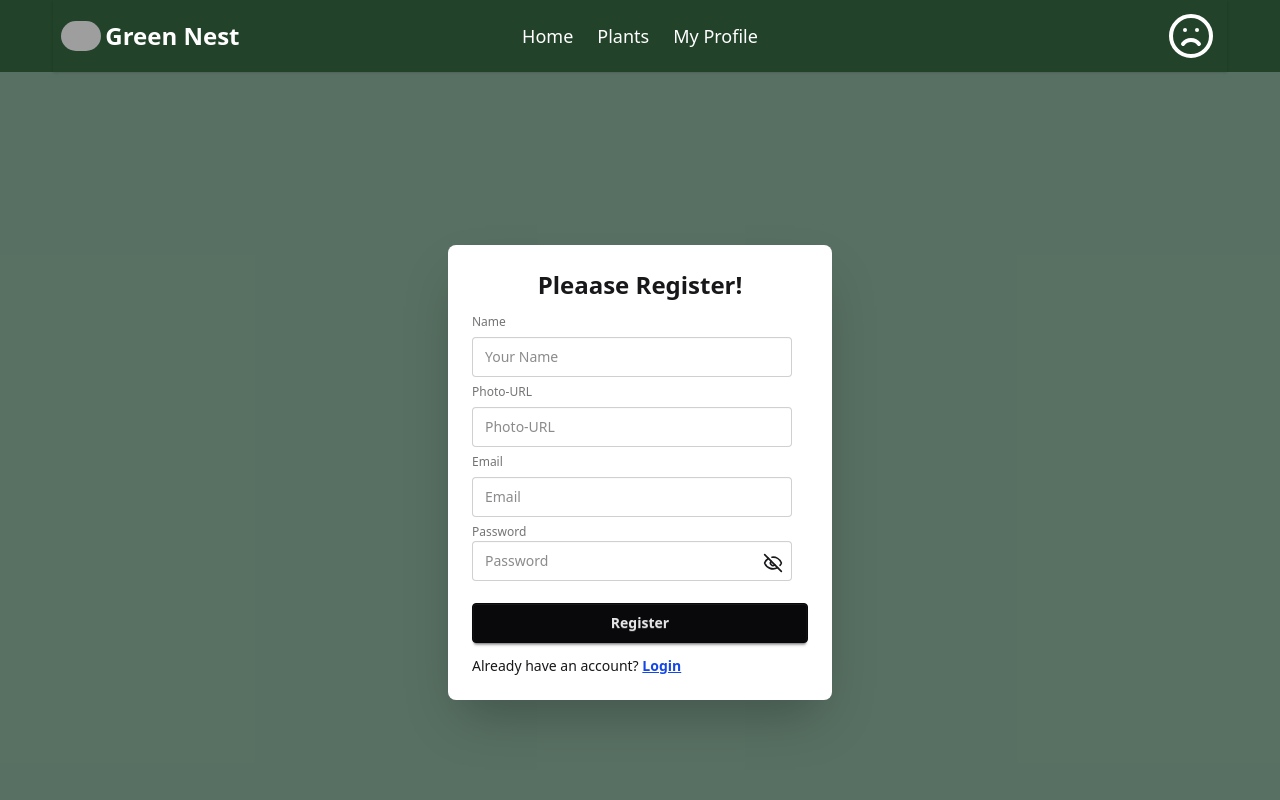
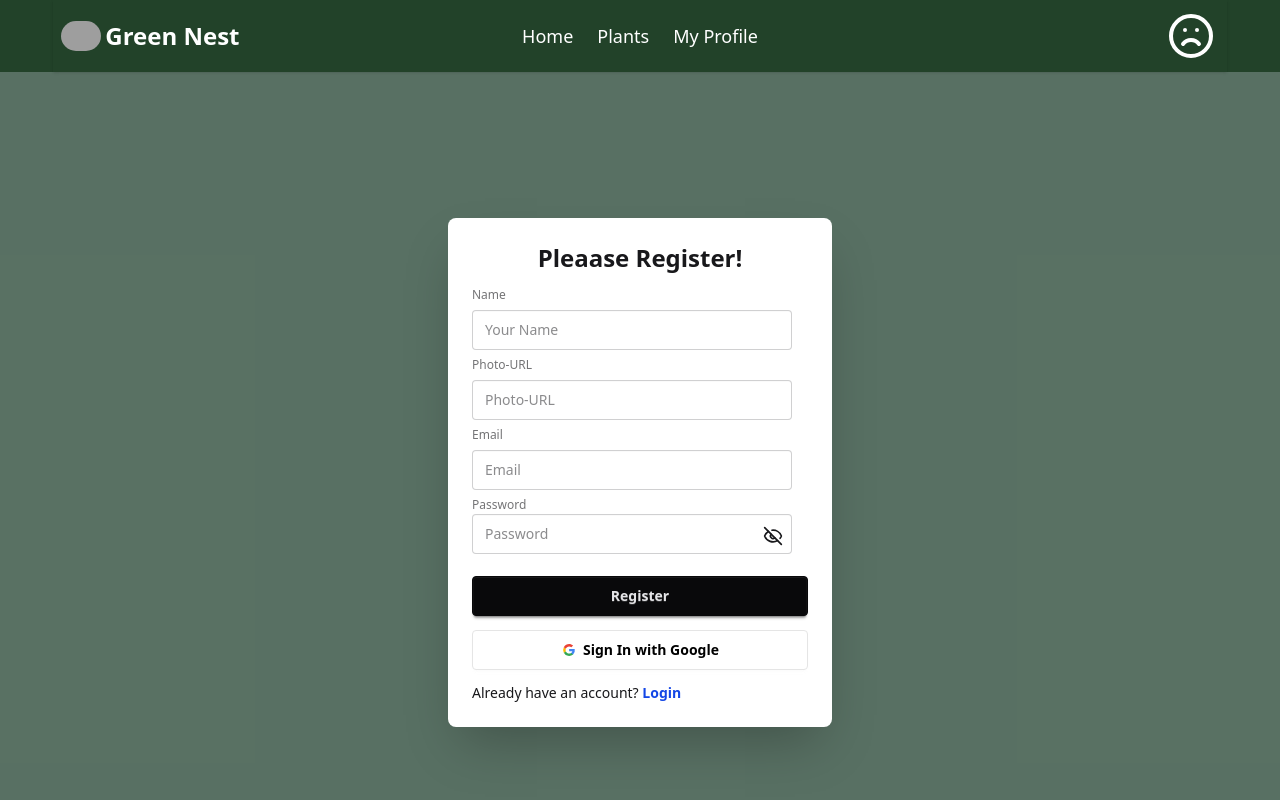
Before and after one commit to md-shajib-hossain/easy-plant-app, a React (Vite) app: page /registration in a window 1280 px wide. Shown: the top 800 px of the page. Built offline with nearby package versions, Linux system fonts and the light colour scheme; no server answers; grey boxes are pictures that could not be loaded.

Commit message:
observer working nicely

```diff
--- a/src/Context/AuthProvider.jsx
+++ b/src/Context/AuthProvider.jsx
@@ -1,8 +1,9 @@
-import React, { useState } from "react";
+import React, { useEffect, useState } from "react";
 import { AuthContext } from "./AuthContext";
 import {
   createUserWithEmailAndPassword,
   GoogleAuthProvider,
+  onAuthStateChanged,
   signInWithEmailAndPassword,
   signInWithPopup,
   signOut,
@@ -37,8 +38,19 @@ const AuthProvider = ({ children }) => {
   const logOut = () => {
     return signOut(auth);
   };
+  // on Auth State Changed Observer
+
+  useEffect(() => {
+    const unSubscribe = onAuthStateChanged(auth, (currentUser) => {
+      setUser(currentUser);
+    });
+    return () => {
+      unSubscribe();
+    };
+  }, []);
 
   const authInfo = {
+    loading,
     createUserWithEP,
     createUserWithGoogle,
     loginWithEP,
--- a/src/components/Registration.jsx
+++ b/src/components/Registration.jsx
@@ -1,5 +1,5 @@
 import React, { use, useState } from "react";
-import { Link } from "react-router";
+import { Link, useNavigate } from "react-router";
 
 import { AuthContext } from "../Context/AuthContext";
 import { toast } from "react-toastify";
@@ -9,10 +9,10 @@ import { Eye, EyeOff } from "lucide-react";
 //
 
 const Registration = () => {
-  const { createUserWithEP } = use(AuthContext);
+  const { createUserWithEP, setUser, createUserWithGoogle } = use(AuthContext);
   const [showPass, setShowPass] = useState(false);
   // console.log(createUserWithGoogle);
-
+  const navigate = useNavigate();
   const handleRegister = (e) => {
     e.preventDefault();
     const email = e.target.email.value;
@@ -29,15 +29,32 @@ const Registration = () => {
         return;
       }
     // create user with email and pass
+    //
+    //
     createUserWithEP(email, password)
       .then((result) => {
         console.log(result);
-        // setUser(result.user);
+        setUser(result.user);
         toast.success("Registered Successful");
       })
       .catch((error) => console.log(error));
   };
-
+  //
+  const handleGoogleSignIn = (e) => {
+    e.preventDefault();
+    console.log("google btn clicked");
+    createUserWithGoogle()
+      .then((res) => {
+        setUser(res.user);
+        navigate("/");
+        toast.success("Sign In Successfully");
+      })
+      .catch((error) => {
+        console.log(error);
+        toast.error(error.meesage);
+      });
+  };
+  //
   return (
     <div>
       <div className="hero  min-h-screen bg-[#224230c0]">
@@ -91,13 +108,48 @@ const Registration = () => {
               </div>
 
               <button className="btn btn-neutral mt-4">Register</button>
+              {/* google btn */}
+              <button
+                type="button"
+                onClick={handleGoogleSignIn}
+                className="btn mt-2 hover:bg-blue-50 bg-white text-black border-[#e5e5e5]"
+              >
+                <svg
+                  aria-label="Google logo"
+                  width="16"
+                  height="16"
+                  xmlns="http://www.w3.org/2000/svg"
+                  viewBox="0 0 512 512"
+                >
+                  <g>
+                    <path d="m0 0H512V512H0" fill="#fff"></path>
+                    <path
+                      fill="#34a853"
+                      d="M153 292c30 82 118 95 171 60h62v48A192 192 0 0190 341"
+                    ></path>
+                    <path
+                      fill="#4285f4"
+                      d="m386 400a140 175 0 0053-179H260v74h102q-7 37-38 57"
+                    ></path>
+                    <path
+                      fill="#fbbc02"
+                      d="m90 341a208 200 0 010-171l63 49q-12 37 0 73"
+                    ></path>
+                    <path
+                      fill="#ea4335"
+                      d="m153 219c22-69 116-109 179-50l55-54c-78-75-230-72-297 55"
+                    ></path>
+                  </g>
+                </svg>
+                Sign In with Google
+              </button>
             </form>
             <div>
               <p className=" ">
                 Already have an account?{" "}
                 <Link
                   to="/login"
-                  className="text-blue-700 font-semibold underline"
+                  className="text-blue-700 font-semibold hover:underline"
                 >
                   Login
                 </Link>
--- a/src/pages/MyProfile.jsx
+++ b/src/pages/MyProfile.jsx
@@ -8,11 +8,14 @@ const MyProfile = () => {
       {user ? (
         <div className="hero bg-base-200 max-h-[600px]mt-10">
           <div className="hero-content flex-col lg:flex-row">
-            <img
-              cls
-              src={user.photoURL}
-              className="max-w-[240px] h-[250px]  rounded-lg shadow-2xl"
-            />
+            {user ? (
+              <img
+                src={user.photoURL}
+                className="max-w-[240px] h-[250px]  rounded-lg shadow-2xl"
+              />
+            ) : (
+              <p>No Image Found</p>
+            )}
             <div>
               <h1 className="text-xl font-semibold ">Hi ! This is_</h1>
               <h1 className="text-4xl font-extrabold bg-gradient-to-r from-[#0c4eb9] via-[#DC1FFF] to-[#00BFFF] bg-clip-text text-transparent">
```
